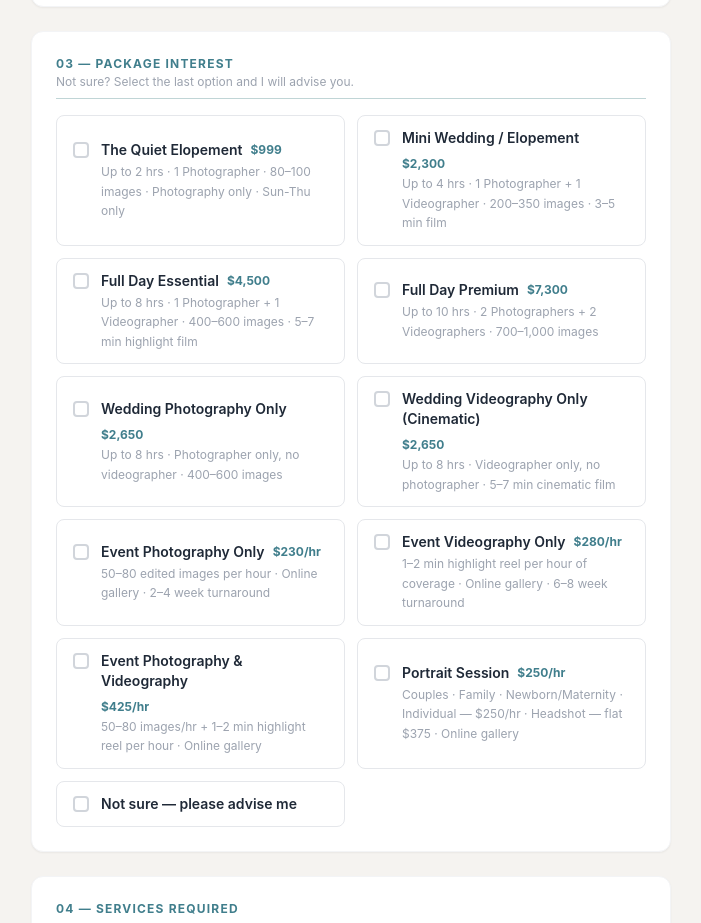
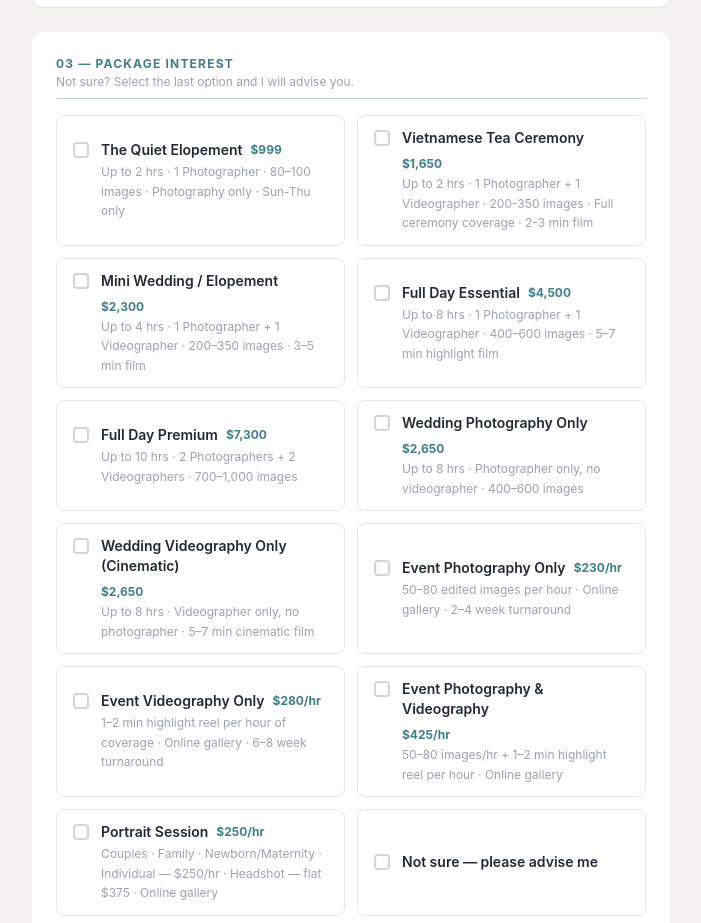
Before and after one commit to johnnynguyen9981/jnguyenco-crm, a Next.js app: page /enquire/embed in a window 1280 px wide. Shown: the part 919-1842 px from the top of the page, without its empty margins (289-990 px from the left). Built offline with nearby package versions, Linux system fonts and the light colour scheme.

Commit message:
Add Vietnamese Tea Ceremony package to embedded enquiry form

```diff
--- a/app/enquire/embed/page.tsx
+++ b/app/enquire/embed/page.tsx
@@ -3,6 +3,7 @@ import { useState, useEffect, useRef } from "react";
 
 const PACKAGES = [
   { id: "quiet_elopement",  label: "The Quiet Elopement",           price: "$999",  desc: "Up to 2 hrs · 1 Photographer · 80–100 images · Photography only · Sun-Thu only" },
+  { id: "vietnamese_tea_ceremony", label: "Vietnamese Tea Ceremony",       price: "$1,650",  desc: "Up to 2 hrs · 1 Photographer + 1 Videographer · 200-350 images · Full ceremony coverage · 2-3 min film" },
   { id: "mini_wedding",       label: "Mini Wedding / Elopement",              price: "$2,300",  desc: "Up to 4 hrs · 1 Photographer + 1 Videographer · 200–350 images · 3–5 min film" },
   { id: "full_day_essential", label: "Full Day Essential",                    price: "$4,500",  desc: "Up to 8 hrs · 1 Photographer + 1 Videographer · 400–600 images · 5–7 min highlight film" },
   { id: "full_day_premium",   label: "Full Day Premium",                      price: "$7,300",  desc: "Up to 10 hrs · 2 Photographers + 2 Videographers · 700–1,000 images" },
```
